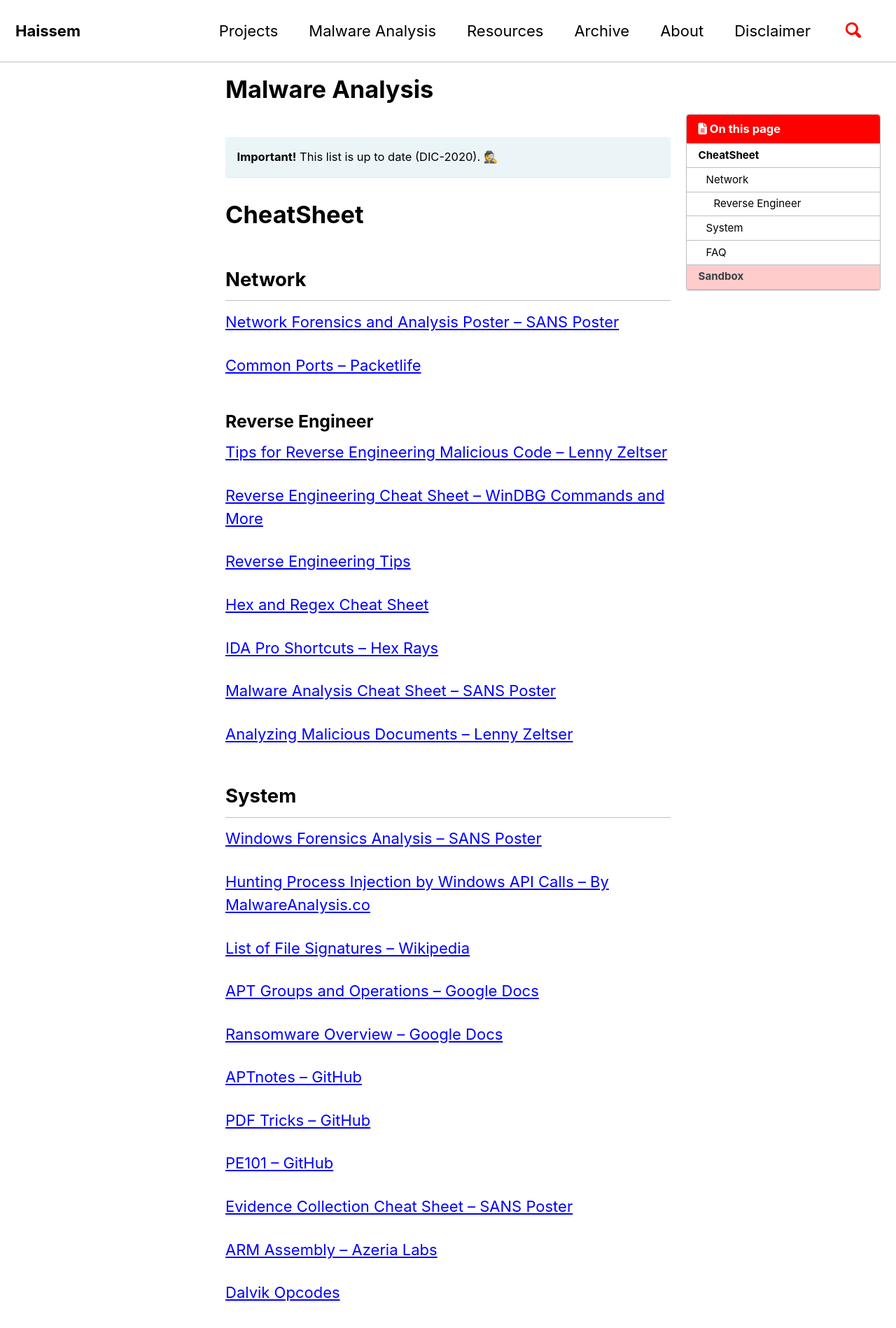
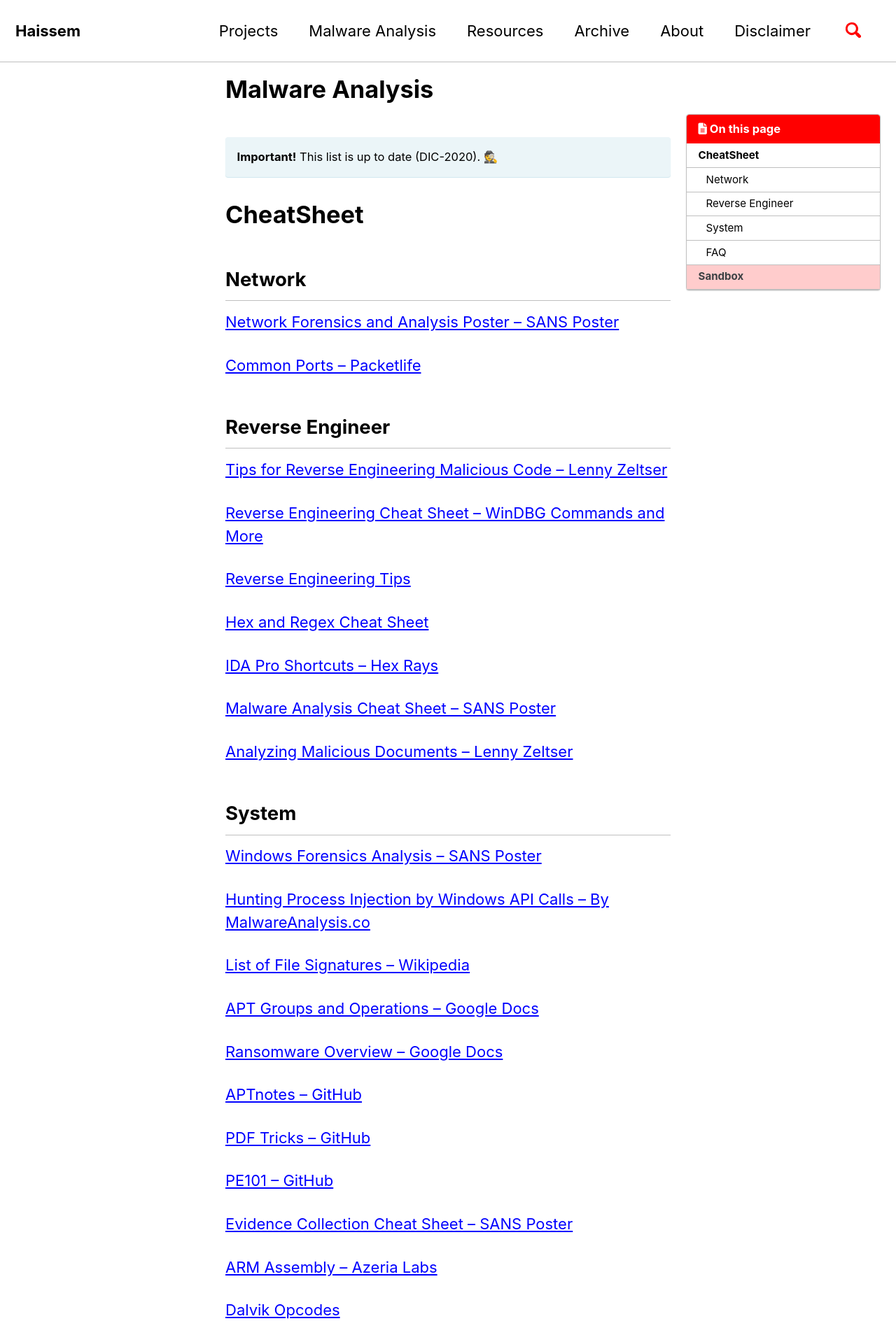
Before and after one commit to diegomessiah/diegomessiah.github.io, a Jekyll site: the page built from _pages/malware_analysis.md, in a window 1280 px wide. Shown: the top 1898 px of the page at 70% size. Built offline with Jekyll 4.4.1, drawn with Linux system fonts in a browser that asks for light colours; cached includes are drawn as plain includes; nearby versions of some CDN libraries.

```diff
--- a/_pages/malware_analysis.md
+++ b/_pages/malware_analysis.md
@@ -17,7 +17,7 @@ toc_sticky: true
 
 <a href="https://packetlife.net/media/library/23/common-ports.pdf" target="_blank">Common Ports – Packetlife</a>
 
-<h3>Reverse Engineer</h3>
+## Reverse Engineer
 
 <a href="https://zeltser.com/media/docs/reverse-engineering-malicious-code-tips.pdf" target="_blank">Tips for Reverse Engineering Malicious Code – Lenny Zeltser</a>
 
```
